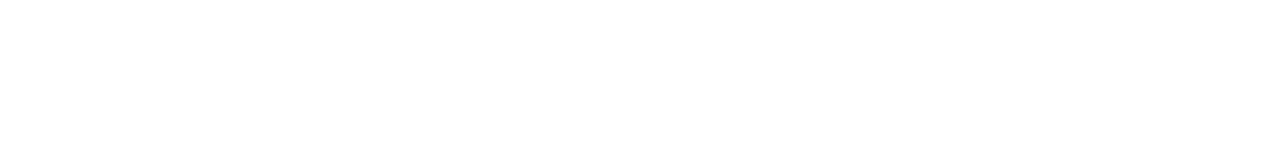
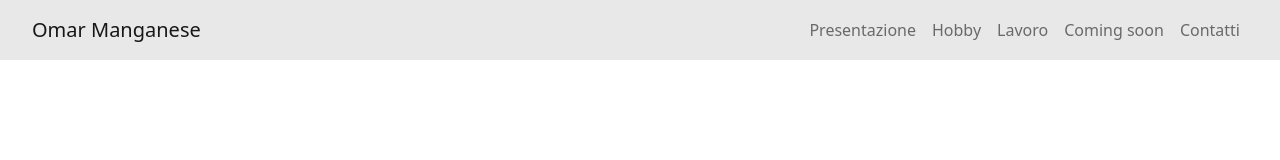
Before and after one commit to OmarManganese/sito-portfolio, a plain HTML site: page index.html in a window 1280 px wide. Drawn offline with nearby package versions, Linux system fonts and the light colour scheme; files that its build step writes are made by us from their sources.

Commit message:
Parallax, Scrollspy e Navbar
Contenitore per parallasse con scrollspy di Bootstrap e navbar di Bootstrap

```diff
--- a/index.html
+++ b/index.html
@@ -12,6 +12,37 @@
     <title>Omar Manganese</title>
   </head>
   <body>
+    <div class="parallax" data-bs-spy="scroll" data-bs-target=".navbar" data-bs-offset="60">
+
+        <nav class="navbar navbar-expand-lg navbar-light bg-light sticky-top">
+            <div class="container-fluid">
+                <a class="navbar-brand" href="#">Omar Manganese</a>
+                <button class="navbar-toggler" type="button" data-bs-toggle="collapse" data-bs-target="#navbarNav" aria-controls="navbarNav" aria-expanded="false" aria-label="Toggle navigation">
+                    <span class="navbar-toggler-icon"></span>
+                </button>
+                <div class="collapse navbar-collapse" id="navbarNav">
+                    <ul class="navbar-nav ms-auto">
+                        <li class="nav-item">
+                            <a class="nav-link" href="#presentazione">Presentazione</a>
+                        </li>
+                        <li class="nav-item">
+                            <a class="nav-link" href="#hobby">Hobby</a>
+                        </li>
+                        <li class="nav-item">
+                          <a class="nav-link" href="#lavoro">Lavoro</a>
+                        </li>
+                        <li class="nav-item">
+                          <a class="nav-link" href="#coming-soon">Coming soon</a>
+                        </li>
+                        <li class="nav-item">
+                          <a class="nav-link" href="#contatti">Contatti</a>
+                        </li>
+                    </ul>
+                </div>
+            </div>
+        </nav>
+
+    </div>
 
 
 
--- a/style.scss
+++ b/style.scss
@@ -0,0 +1,25 @@
+$primary-color: #be0000;
+
+html, body {
+    height: 100%;
+    overflow: hidden;
+}
+
+.parallax {
+    margin:0;
+    padding:0;
+    perspective: 1px;
+    transform-style: preserve-3d;
+    height: 100%;
+    overflow-y: scroll;
+    overflow-x: hidden;
+}
+
+.navbar {
+    background-color: rgba(230, 230, 230, 0.92) !important;
+    padding: 10px 20px;
+
+    a:hover {
+        color: $primary-color !important;
+    }
+}
```
Also changed, not shown: style.css (added), 1 other file.
